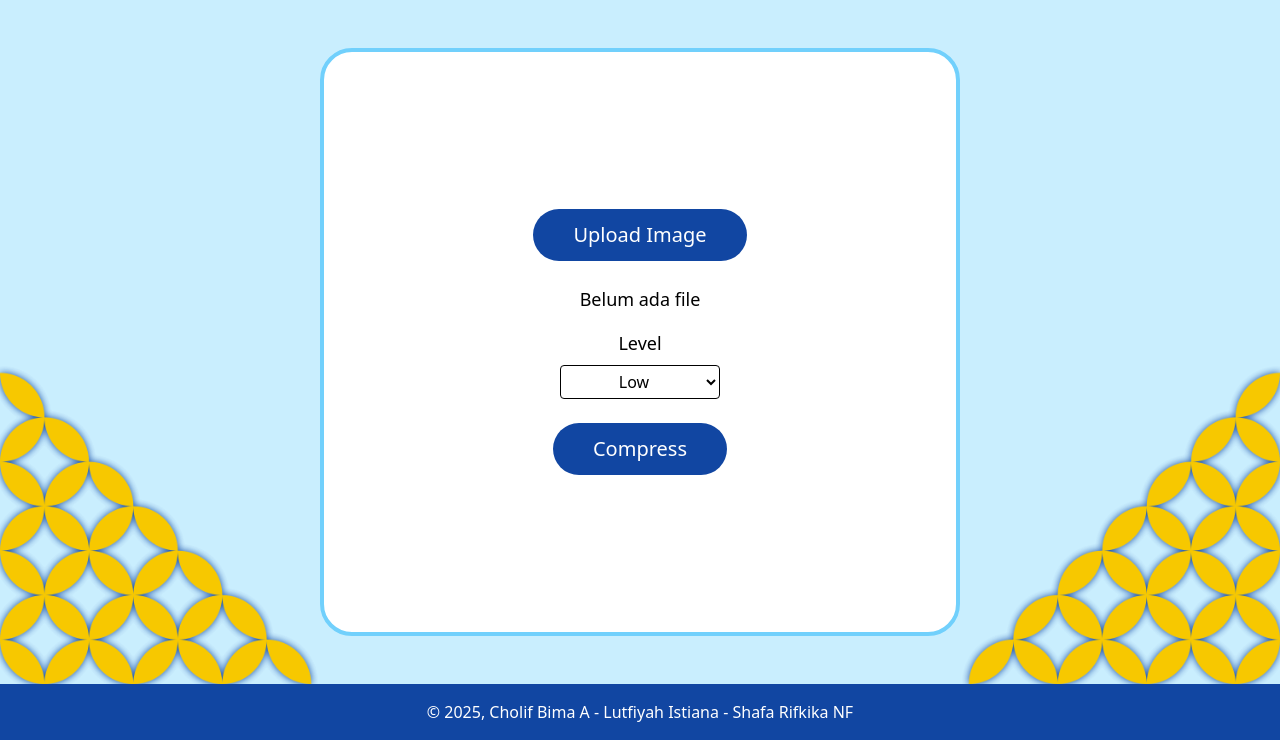
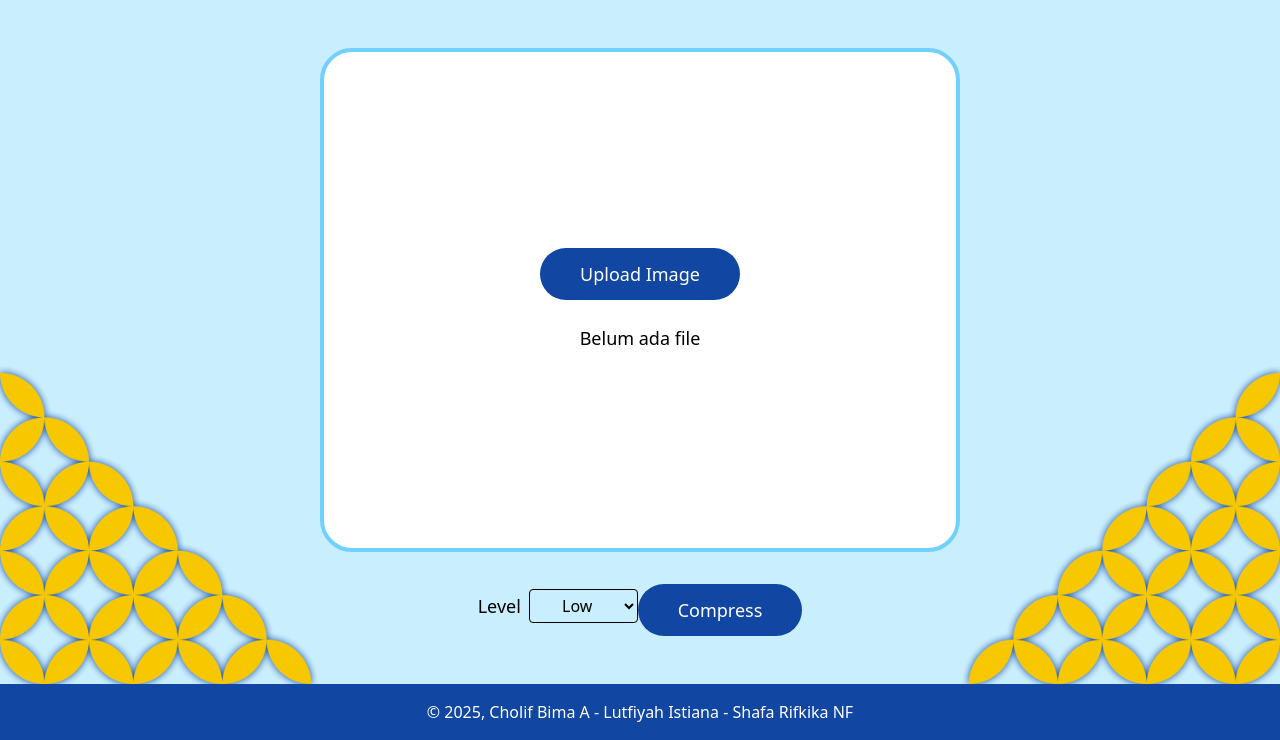
Before and after one commit to Cholifbima/SVD-Image-Compression, a Flask app: page / in a window 1280 px wide. Shown: the part 116-856 px from the top of the page. Run offline with Flask 2, Linux system fonts and the light colour scheme; style sheets or scripts are compiled from the project's sources; some libraries are stand-ins or nearby versions.

Commit message:
dah bisa, tapi kurang rapi

```diff
--- a/src/app/templates/upload-page.html
+++ b/src/app/templates/upload-page.html
@@ -5,8 +5,9 @@
         <meta name="viewport" content="width=device-width, initial-scale=1.0">
         <link href="{{ url_for('static', filename='css/output.css') }}" rel="stylesheet">
     </head>
+
     <body class="w-full">
-        <section class=" flex flex-col h-screen">
+        <section class="flex flex-col h-screen">
             <header class="bg-biru-muda">
                 <div class="grid grid-cols-[1fr_2fr_1fr] items-center py-7">
                     <div class="flex justify-start pl-24">
@@ -26,14 +27,20 @@
                 <div class="h-1 bg-biru-tua-banget mx-12"></div>
             </header>
 
-            <main class="flex-1 bg-biru-muda py-12 flex justify-center items-center">
-                <div class="bg-white border-4 border-biru rounded-4xl w-1/2 h-full flex flex-col gap-4 justify-center items-center p-8">
-                    <form action="{{ url_for('compress') }}" method="post" enctype="multipart/form-data" class="flex flex-col items-center gap-4 w-full">
+            <main class="flex-1 bg-biru-muda py-12 flex flex-col justify-center items-center">
+                <!-- SATU FORM UNTUK SEMUA DENGAN FLEX-1 -->
+                <form action="{{ url_for('compress') }}" method="post" enctype="multipart/form-data" class="flex flex-col items-center gap-6 w-full flex-1">
+                    <!-- KOTAK UPLOAD DENGAN HEIGHT YANG BENAR -->
+                    <div class="bg-white border-4 border-biru rounded-4xl w-1/2 flex-1 flex flex-col gap-4 justify-center items-center p-8 relative z-10">
                         <input id="fileInput" type="file" name="image" accept="image/*" class="hidden">
-                        <label for="fileInput" class="cursor-pointer bg-biru-tua text-white text-xl rounded-full px-10 py-3 mb-2">Upload Image</label>
+                        <label for="fileInput" class="cursor-pointer bg-biru-tua text-white text-lg rounded-full px-10 py-3 mb-2">Upload Image</label>
                         <span class="text-black text-lg" id="fileLabel">Belum ada file</span>
+                    </div>
+
+                    <!-- LEVEL DAN COMPRESS DI LUAR KOTAK -->
+                    <div class="flex flex-shrink-0">
                         <!-- Preset selector -->
-                        <div class="flex flex-col items-center gap-2 w-40">
+                        <div class="flex items-center gap-2 w-40">
                             <label for="preset" class="text-black text-lg">Level</label>
                             <select name="preset" id="preset" class="border rounded px-2 py-1 w-full text-center">
                                 <option value="low" selected>Low</option>
@@ -41,40 +48,45 @@
                                 <option value="high">High</option>
                             </select>
                         </div>
+
                         <!-- hidden k field populated by JS -->
                         <input type="hidden" name="k" id="kHidden" value="100">
-                        <button type="submit" class="bg-biru-tua text-white text-xl rounded-full px-10 py-3 mt-2">Compress</button>
-                        <script>
-                            const presetSel=document.getElementById('preset');
-                            const kHidden=document.getElementById('kHidden');
-                            const mapping={low:100, medium:50, high:30};
-                            presetSel.onchange=()=>{kHidden.value=mapping[presetSel.value];};
-                            // initialize value
-                            kHidden.value=mapping[presetSel.value];
-                            // file label update unchanged
-                            const fileInp=document.getElementById('fileInput');
-                            const fileLbl=document.getElementById('fileLabel');
-                            fileInp.onchange=()=>{fileLbl.textContent=fileInp.files.length?fileInp.files[0].name:'Belum ada file';};
-                        </script>
-                    </form>
-                </div>
+                        <button type="submit" class="bg-biru-tua text-white text-lg rounded-full px-10 py-3 mt-2">Compress</button>
+                    </div>
+                </form>
+
+                <!--Dekorasi batik kawung-->
                 <img
                     src="{{ url_for('static', filename='img/batik-kawung-kiri.png') }}"
                     alt="dekorasi-batik"
-                    class="absolute bottom-0 left-0 z-0 w-1/4"
+                    class="absolute bottom-0 left-0 w-1/4"
                 />
                 <img
                     src="{{ url_for('static', filename='img/batik-kawung-kanan.png') }}"
                     alt="dekorasi-batik"
-                    class="absolute bottom-0 right-0 z-0 w-1/4"
+                    class="absolute bottom-0 right-0 w-1/4"
                 />
             </main>
         </section>
+
+        <!-- FOOTER -->
         <footer>
             <div class="w-full bg-biru-tua text-white text-center py-4">
                 &copy; 2025, Cholif Bima A - Lutfiyah Istiana - Shafa Rifkika NF
             </div>
+        </footer>
 
-        </footer>
+        <script>
+            const presetSel=document.getElementById('preset');
+            const kHidden=document.getElementById('kHidden');
+            const mapping={low:100, medium:50, high:30};
+            presetSel.onchange=()=>{kHidden.value=mapping[presetSel.value];};
+            // initialize value
+            kHidden.value=mapping[presetSel.value];
+            // file label update unchanged
+            const fileInp=document.getElementById('fileInput');
+            const fileLbl=document.getElementById('fileLabel');
+            fileInp.onchange=()=>{fileLbl.textContent=fileInp.files.length?fileInp.files[0].name:'Belum ada file';};
+        </script>
     </body>
 </html>
```
